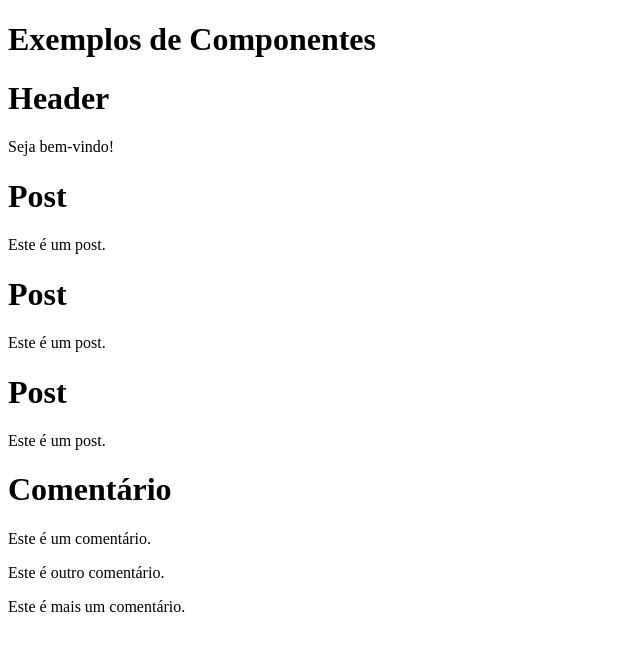
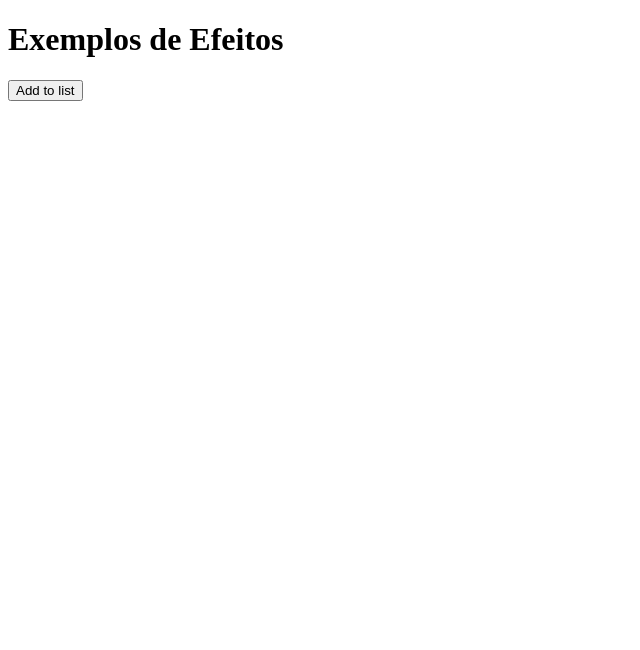
Before and after one commit to van-gomes/react-fundamentals-tcs-workshop, a React (Vite) app: page / in a window 1280 px wide. Shown: the top 650 px of the page, without its empty margins (0-640 px from the left). Built offline with nearby package versions, Linux system fonts and the light colour scheme.

Commit message:
remove code

```diff
--- a/src/App.jsx
+++ b/src/App.jsx
@@ -12,10 +12,10 @@ export function App() {
   return (
     <>
       {/* // 1 - Exemplos de Componentes */}
-      <div>
+      {/* <div>
         <h1>Exemplos de Componentes</h1>
         <ExemplosComponentes />
-      </div>
+      </div> */}
       {/* // 2 - Propriedades */}
       {/* <div>
         <h1>Exemplos de Propriedades (Props)</h1>
@@ -47,10 +47,10 @@ export function App() {
         <Efeitos1 />
       </div>{' '} */}
       {/* // 8 - Efeitos */}
-      {/* <div>
+      <div>
         <h1>Exemplos de Efeitos</h1>
         <ExampleUseEffect />
-      </div> */}
+      </div>
       {/* // 9 - Lista de Tarefas com API */}
       {/* <div>
         <h1>Lista de Tarefas com API</h1>
```
Also changed, not shown: src/components/1_componentes.jsx (+0 -7 lines).
